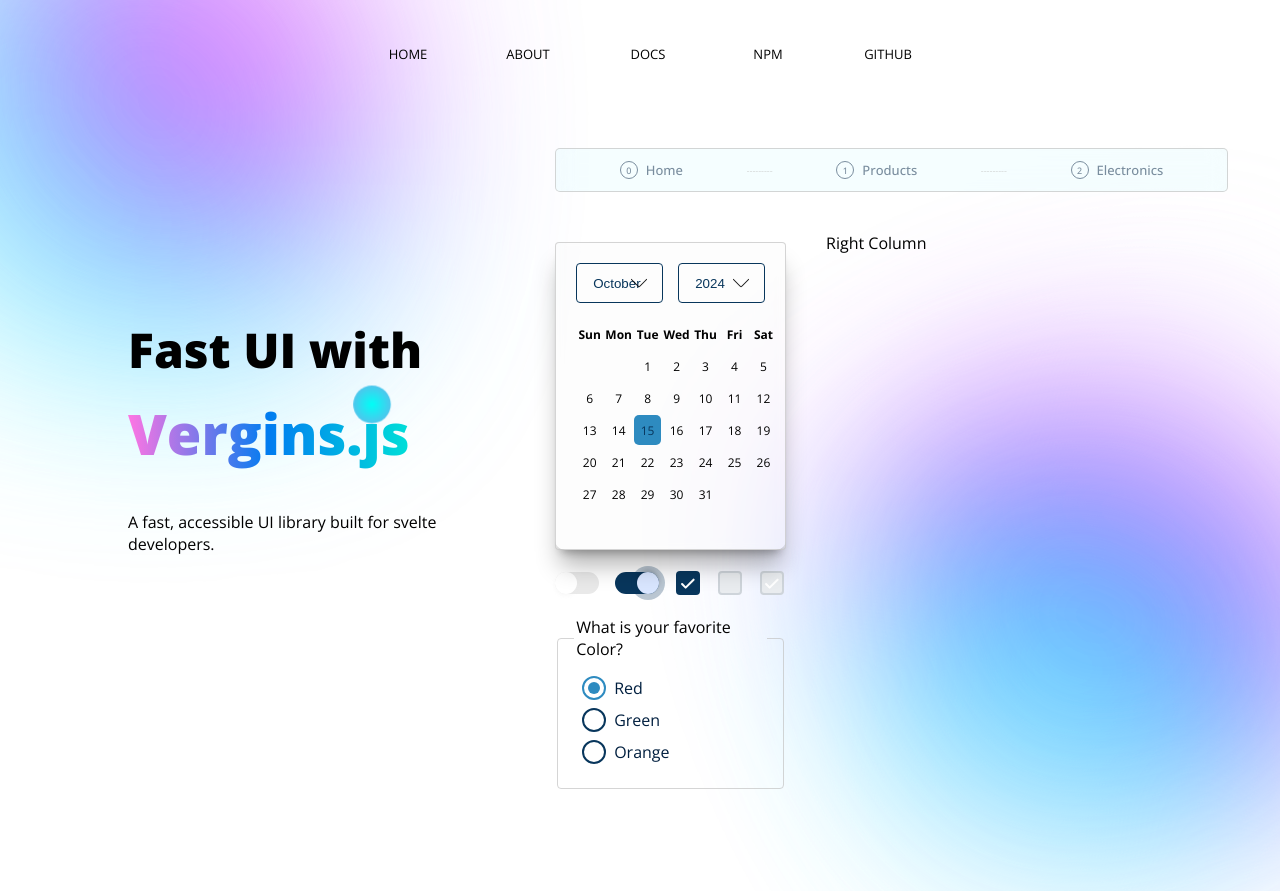
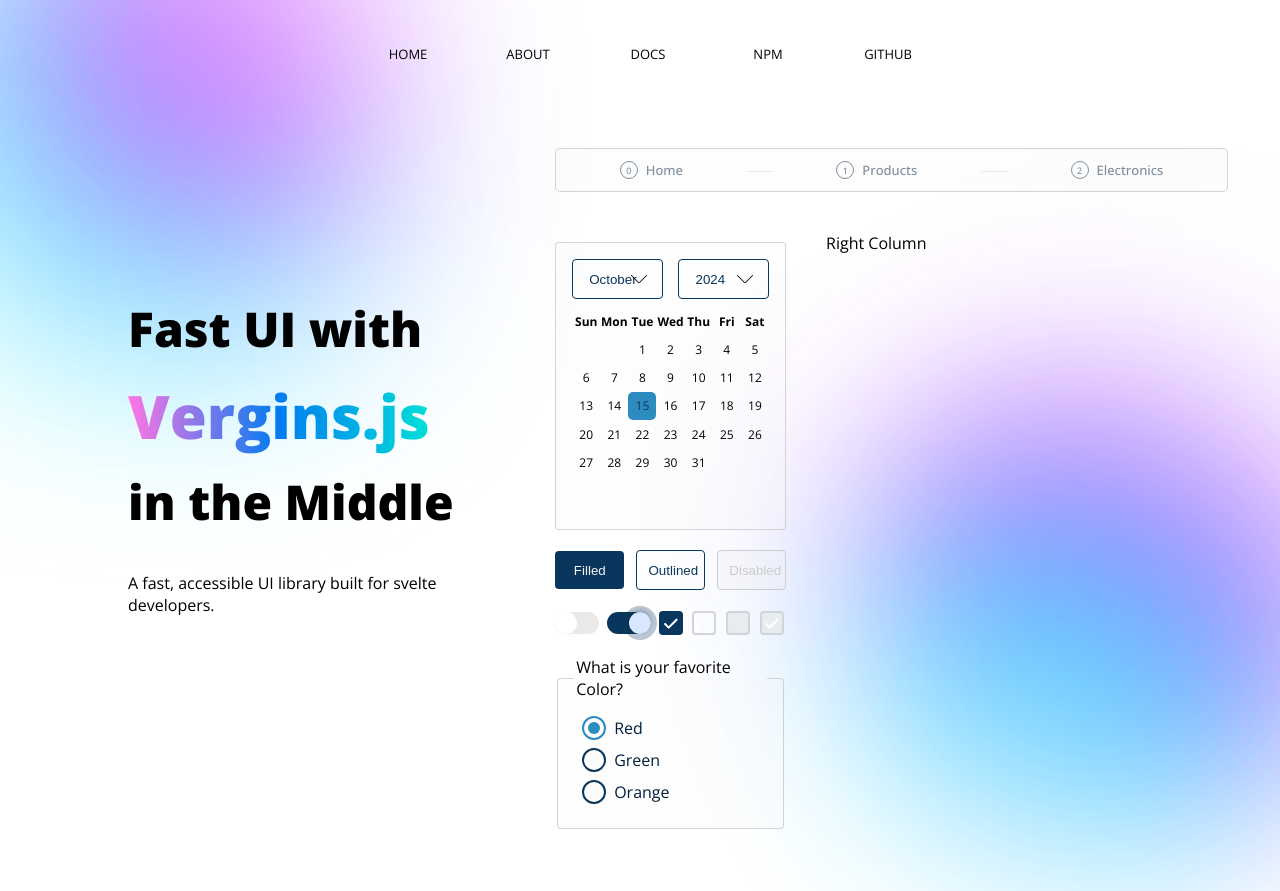
Before and after one commit to AmreetKumarkhuntia/project-vernix, a SvelteKit app: page / in a window 1280 px wide. Before the commit the page ends 851 px from the top, so only its background shows below. Built offline with nearby package versions, Linux system fonts and the light colour scheme.

Commit message:
feat: added some demo components to home page
- added some demo components to home page

```diff
--- a/src/css/improved-theme-2.css
+++ b/src/css/improved-theme-2.css
@@ -19,6 +19,8 @@
   --text-primary-color: #001f3f;
   --text-secondary-color: #08365c;
   --border-color: #c3c3c3b2;
+
+  --light-color-text: #f5f5f5;
 
   /* Status Colors */
   --status-color: #2e8bc0;
@@ -106,7 +108,7 @@
   --breadcrumb-width: --webkit-fill-available;
   --breadcrumb-backdrop-filter: blur(10px);
   --breadcrumb-border: 1px solid var(--border-color);
-  --breadcrumb-background: var(--surface-color);
+  --breadcrumb-background: var(--background-color);
   --breadcrumb-link-color: var(--secondary-color);
   --breadcrumb-link-hover-color: var(--tertiary-color);
   --breadcrumb-text-color: var(--text-primary-color);
@@ -125,7 +127,7 @@
 
   /* Button */
   --button-background-color: var(--primary-color);
-  --button-text-color: var(--background-color);
+  --button-text-color: var(--light-color-text);
   --button-padding: 8px 16px;
   --button-border-radius: 4px;
   --button-hover-color: var(--secondary-color);
@@ -218,21 +220,19 @@
   --date-day-other-month-color: var(--tertiary-color);
   --date-selected-padding: 8px 12px;
   --date-selected-border-radius: 10px;
-  --date-calendar-padding: 12px;
+  --date-calendar-padding: 16px;
   --date-calendar-border-radius: 4px;
-  --date-header-padding: 8px;
+  --date-header-padding: 0px;
   --date-days-grid-template-columns: repeat(7, calc(100% / 7));
   --date-days-grid-template-rows: repeat(7, calc(100% / 7));
-  --date-days-gap: 2px;
-  --date-days-padding: 8px;
+  --date-days-gap: 0px;
+  --date-days-padding: 8px 0;
   --date-day-padding: 8px;
   --date-day-selected-highlight-border-radius: 5px;
   --date-day-selected-highlight-transition:
     top 0.4s, left 0.4s, width 0.4s, height 0.4s;
   --date-container-backdrop-filter: blur(5px);
-  --date-container-box-shadow:
-    0 0 #0000, 0 20px 25px -5px oklab(0% 0 0/0.3),
-    0 8px 10px -6px oklab(0% 0 0/0.3);
+  --date-container-box-shadow: none;
 
   /* Dropdown */
   --dropdown-arrow-size: 14px;
@@ -442,6 +442,7 @@
   --wrapper-text-char-glitch-duration: var(--transitions-slow);
 
   /* Radio Group */
+  --radio-bg-color: var(--background-color);
   --radio-border-color: var(--border-color);
   --radio-padding: 1rem;
   --radio-border-radius: 4px;
@@ -552,6 +553,11 @@
   padding: var(--carousel-slide-padding);
 }
 
+.breadcrumbs svg {
+  stroke: var(--breadcrumb-tick-color, #fff);
+  fill: none;
+}
+
 .checkbox svg {
   stroke: var(--checkbox-tick-color, #fff);
   fill: none;
--- a/src/lib/components/Button.svelte
+++ b/src/lib/components/Button.svelte
@@ -4,18 +4,25 @@
   export let size: 'small' | 'medium' | 'large' | 'fill' = 'medium';
   export let type: 'filled' | 'outlined' = 'filled';
   export let componentClass: string = '';
+  export let disabled: boolean = false;
 </script>
 
-<button on:click={onClick} class={`btn ${size} ${type} ${componentClass}`}>
+<button
+  on:click={onClick}
+  class:disabled
+  class={`btn ${size} ${disabled ? '' : type} ${componentClass}`}
+  {disabled}
+>
   <slot />
 </button>
 
 <style>
   .btn {
-    border: none;
+    border: var(--button-border, none);
     border-radius: var(--button-border-radius);
     cursor: pointer;
-    height: auto;
+    height: var(--button-height, auto);
+    width: var(--button-width, auto);
     padding: var(--button-padding);
     transition: all var(--button-transition-speed);
   }
@@ -49,11 +56,23 @@
   .btn.outlined {
     background-color: transparent;
     color: var(--button-background-color);
-    border: 1px solid var(--button-background-color);
+    border: var(
+      --button-outlined-border,
+      1px solid var(--button-background-color)
+    );
   }
 
   .btn.outlined:hover {
     color: var(--button-hover-color);
     border: 1px solid var(--button-hover-color);
   }
+
+  .btn.disabled {
+    animation: none !important;
+    transition: none !important;
+    transform: none !important;
+    color: var(--button-text-color-disabled, #ccc);
+    border: var(--button-border-disabled, 1px solid #ccc);
+    cursor: not-allowed;
+  }
 </style>
--- a/src/lib/components/breadcrumbs/BreadCrumbs.svelte
+++ b/src/lib/components/breadcrumbs/BreadCrumbs.svelte
@@ -1,10 +1,12 @@
 <!-- Breadcrumb.svelte -->
 <script lang="ts">
   import type { BreadcrumbItem } from './props';
+  import Checkmark from '../svgs/Checkmark.svelte';
 
   export let items: BreadcrumbItem[] = [];
   export let separator: string = '---------';
   export let onClick: (breadCrumb: BreadcrumbItem) => void = () => {};
+  export let useCheckMarkOnCompletion: boolean = true;
 
   let activeIndex: number | null = null;
 
@@ -24,7 +26,11 @@
         on:click={() => handleBreadcrumbsClick(index, item)}
       >
         <span class="breadcrumbs-item-id active">
-          {index}
+          {#if useCheckMarkOnCompletion}
+            <Checkmark />
+          {:else}
+            {index}
+          {/if}
         </span>
         <span class="breadcrumbs-item-text active">
           {item.text}
--- a/src/lib/components/date/Date.svelte
+++ b/src/lib/components/date/Date.svelte
@@ -132,7 +132,7 @@
     if (date === null || date === undefined) {
       return;
     }
-    console.log('handleTransitionOfActiveElement', date);
+
     const index = daysInMonth.findIndex((d) => isSameDay(d.date, date));
     if (index !== -1) {
       const el = dateElements[index];
--- a/src/lib/components/radio/RadioGroup.svelte
+++ b/src/lib/components/radio/RadioGroup.svelte
@@ -39,6 +39,7 @@
     padding: var(--radio-padding);
     border-radius: var(--radio-border-radius);
     width: var(--radio-width, 100%);
+    background-color: var(--radio-bg-color, transparent);
   }
 
   .radio-label {
--- a/src/routes/+page.svelte
+++ b/src/routes/+page.svelte
@@ -3,21 +3,35 @@
     homePageBreadcrumbItems,
     homeRadioOptions,
   } from '$lib/constants/client';
-  import { Breadcrumbs, Date, Toggle, RadioGroup, Checkbox } from '$lib/index';
+  import {
+    Breadcrumbs,
+    Date,
+    Toggle,
+    RadioGroup,
+    Checkbox,
+    LazyLoader,
+    Button,
+  } from '$lib/index';
 
   let toggled = true;
   let checked = true;
   let radioSelectedValue = homeRadioOptions[0].value;
+
+  const handleButtonClicked = () => {
+    console.log('Button Clicked');
+  };
 </script>
 
 <div class="home">
   <div class="header-container">
     <h1 class="header-title">
-      Fast UI with
-      <span class="gradient-text">
-        Vergins.<span class="j-mod">j</span>s
-        <span class="blob"></span>
-      </span>
+      <LazyLoader>Fast UI with</LazyLoader>
+      <LazyLoader>
+        <span class="gradient-text">
+          Vergins.<span class="j-mod">j</span>s
+        </span>
+      </LazyLoader>
+      <LazyLoader>in the Middle</LazyLoader>
     </h1>
 
     <p>A fast, accessible UI library built for svelte developers.</p>
@@ -31,9 +45,22 @@
         <Date zIndex={101} expanded={true} />
       </div>
       <div class="header-illustration-demonstrations">
+        <Button onClick={handleButtonClicked} size={'large'}>Filled</Button>
+        <Button onClick={handleButtonClicked} size={'large'} type={'outlined'}
+          >Outlined</Button
+        >
+        <Button
+          onClick={handleButtonClicked}
+          size={'large'}
+          type={'outlined'}
+          disabled={true}>Disabled</Button
+        >
+      </div>
+      <div class="header-illustration-demonstrations">
         <Toggle />
         <Toggle bind:toggled />
         <Checkbox label="Checkbox" bind:checked />
+        <Checkbox label="Checkbox" />
         <Checkbox label="Disabled" disabled={true} />
         <Checkbox label="Disabled Checked" disabled={true} checked={true} />
       </div>
@@ -124,7 +151,7 @@
 
   .gradient-text {
     position: relative;
-    font-size: 56px;
+    font-size: 60px;
     background-size: 400% 400%;
     background: var(--gradient-color-1);
     animation: gradient-shift 10s ease infinite;
@@ -132,10 +159,10 @@
     -webkit-text-fill-color: transparent;
   }
 
-  .blob {
+  /* .blob {
     position: absolute;
-    top: -7px;
-    right: 20px;
+    top: -5px;
+    right: 23px;
     width: 36px;
     height: 36px;
     background-size: 400% 400%;
@@ -143,5 +170,5 @@
     border-radius: 50%;
     animation: float 6s ease-in-out infinite;
     z-index: 10;
-  }
+  } */
 </style>
--- a/src/siteCss/style.css
+++ b/src/siteCss/style.css
@@ -4,10 +4,15 @@
   --gradient-color-2: linear-gradient(90deg, #d16ba5, #86a8e7, #5ffbf1);
   --gradient-color-3: radial-gradient(circle, #00fff7, #6faee8);
 
+  /* Button */
+  --button-width: 30%;
+  --button-size-large: 5%;
+
   /* Date */
-  --date-calendar-padding: 12px;
+  --date-calendar-padding: 16px;
   --date-calendar-width: auto;
 
+  /* Navbar */
   --navbar-layout-height: 96px;
 }
 
```
